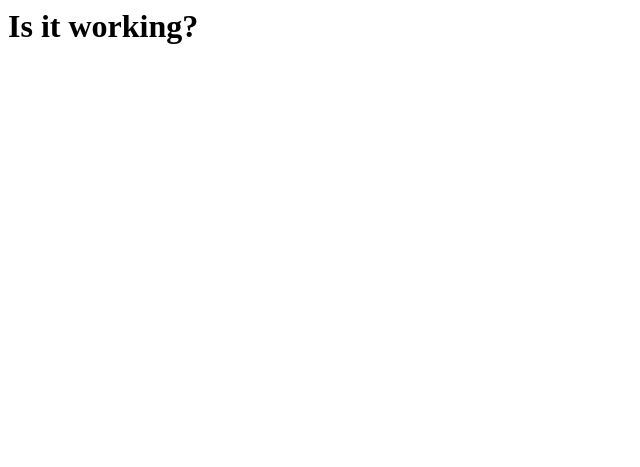
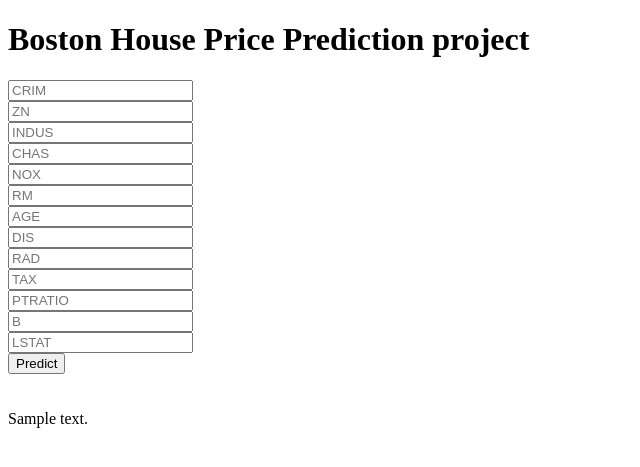
Before and after one commit to AliVaghjipur/BostonHousePricing, a Flask app: template templates/home.html in a window 1280 px wide. Shown: the top 467 px of the page, without its empty margins (0-640 px from the left). Run offline with Flask 3, Linux system fonts and the light colour scheme; the template is opened without the code that fills it: most values are stand-ins (such as "Sample title", 1, 10 or a date in 2020); parts of the project's set-up code (start-up, migrations or seed data) failed here and were passed over.

Commit message:
Ready with the web app

```diff
--- a/app.py
+++ b/app.py
@@ -22,5 +22,14 @@ def predict_api():
     print(output[0])
     return jsonify(output[0])
 
+@app.route('/predict', methods=['POST'])
+def predict():
+    data=[float(x) for x in request.form.values()]
+    final_input = scalar.transform(np.array(data).reshape(1,-1))
+    print(final_input)
+    regmodel.predict(final_input)
+    output=regmodel.predict(final_input)[0]
+    return render_template('home.html', prediction_text='Predicted Price is {}'.format(output))
+
 if __name__=='__main__':
     app.run(debug=True)
--- a/templates/home.html
+++ b/templates/home.html
@@ -1,3 +1,44 @@
-<h1>
-    Is it working?
-</h1>
+<!DOCTYPE html>
+<html>
+
+<head>
+    <meta charset=""UTF-8">
+    <title>Home</title>
+    <link href='https://fonts.googleapis.com/css?family=Pacifico' rel='stylesheet' type='text/css'>
+<link href='https://fonts.googleapis.com/css?family=Arimo' rel='stylesheet' type='text/css'>
+<link href='https://fonts.googleapis.com/css?family=Hind:300' rel='stylesheet' type='text/css'>
+<link href='https://fonts.googleapis.com/css?family=Open+Sans+Condensed:300' rel='stylesheet' type='text/css'>
+
+
+</head>
+
+<body>
+    <div class="login">
+        <h1>Boston House Price Prediction project</h1>
+
+        <!-- Main Input for recieving query to our ML-->
+        <form action="{{url_for('predict')}}"method="post">
+            <input type="text" name="CRIM" placeholder="CRIM" required="required" /><br>
+            <input type="text" name="ZN" placeholder="ZN" required="required" /><br>
+            <input type="text" name="INDUS" placeholder="INDUS" required="required" /><br>
+            <input type="text" name="CHAS" placeholder="CHAS" required="required" /><br>
+            <input type="text" name="NOX" placeholder="NOX" required="required" /><br>
+            <input type="text" name="RM" placeholder="RM" required="required" /><br>
+            <input type="text" name="AGE" placeholder="AGE" required="required" /><br>
+            <input type="text" name="DIS" placeholder="DIS" required="required" /><br>
+            <input type="text" name="RAD" placeholder="RAD" required="required" /><br>
+            <input type="text" name="TAX" placeholder="TAX" required="required" /><br>
+            <input type="text" name="PTRATIO" placeholder="PTRATIO" required="required" /><br>
+            <input type="text" name="B" placeholder="B" required="required" /><br>
+            <input type="text" name="LSTAT" placeholder="LSTAT" required="required" /><br>
+
+            <button type="submit" class="btn btn-primary btn-block btn-large">Predict</button>
+
+        </form>
+        <br>
+        <br>
+
+    </div>
+    {{prediction_text}}
+</body>
+</html>
```
